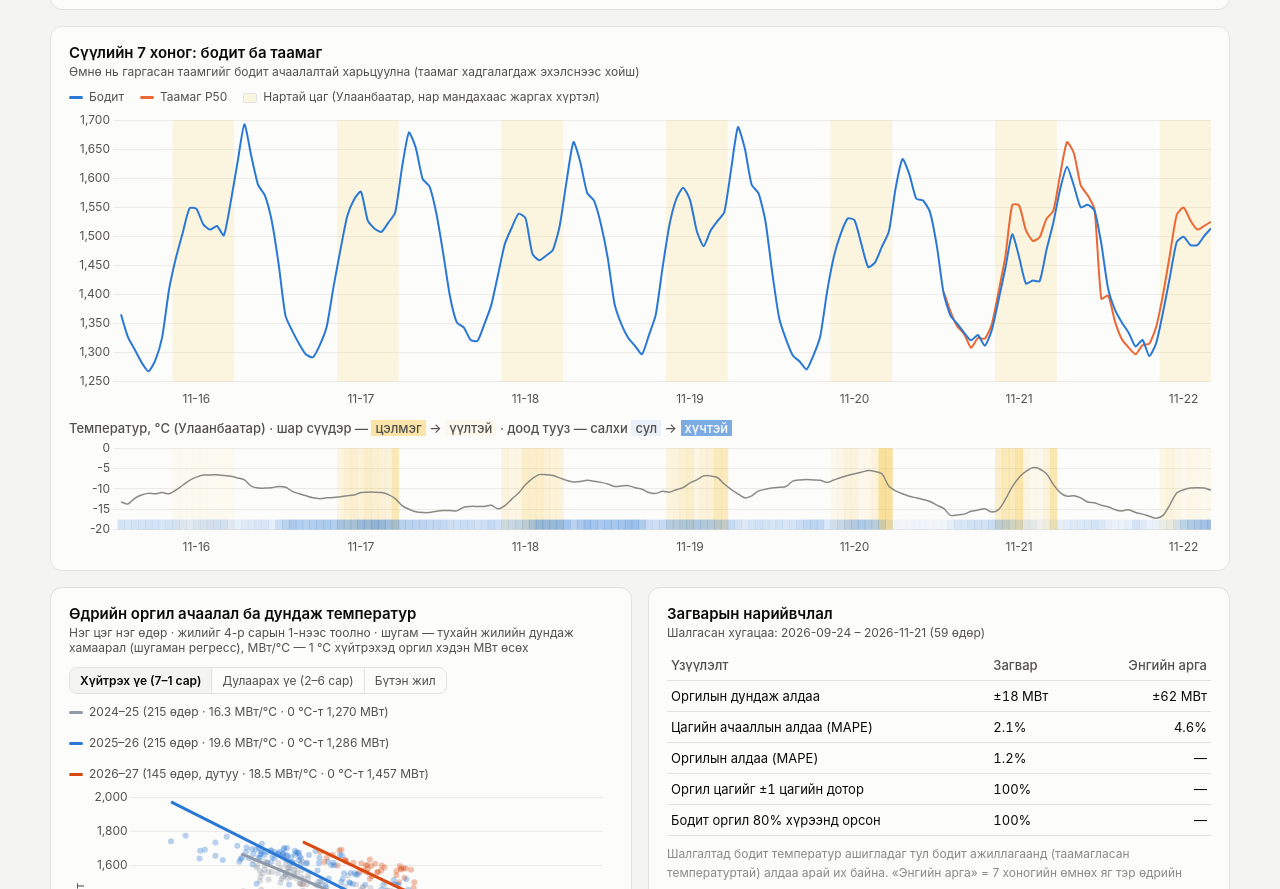
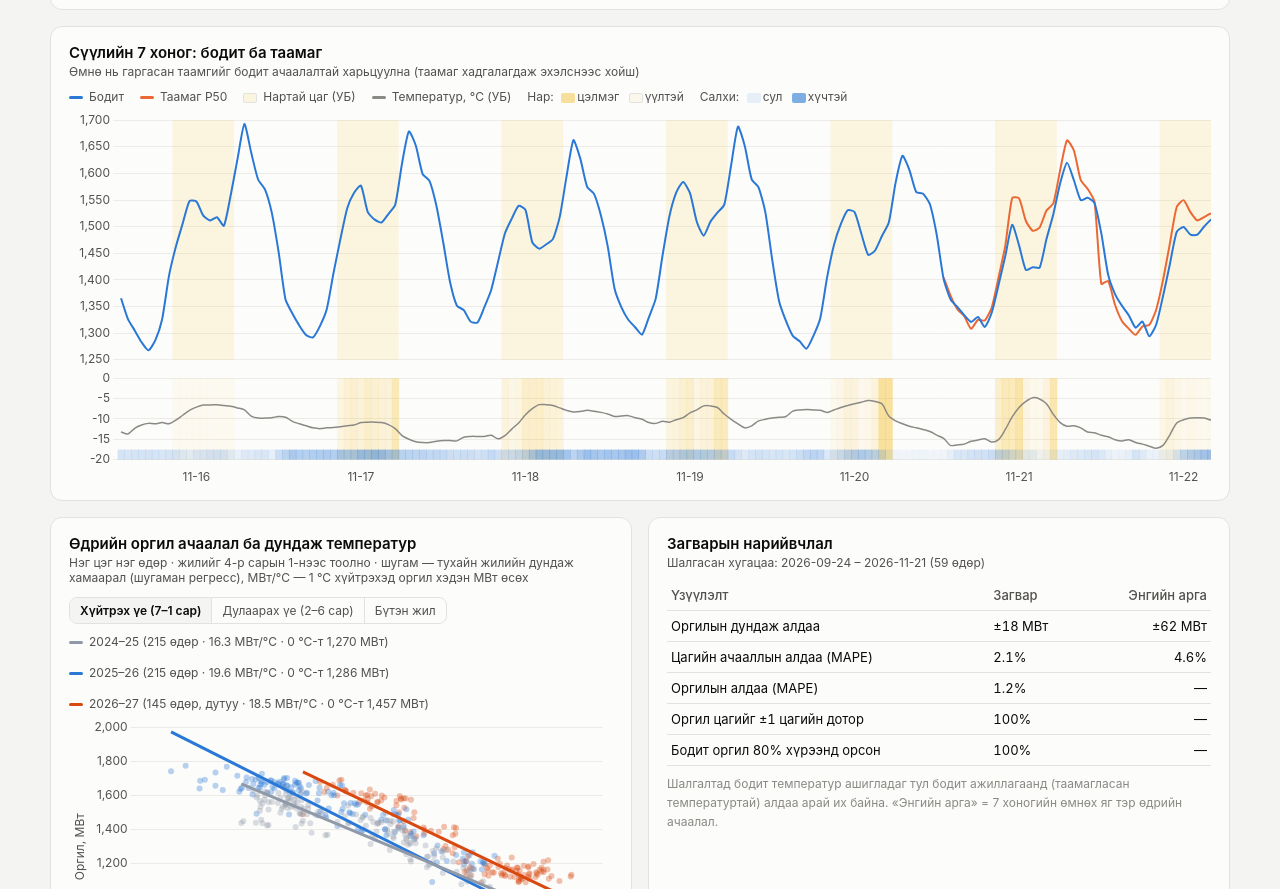
Before and after one commit to javkhlantug-eng/pfc, a plain HTML site: page docs/index.html in a window 1280 px wide. Shown: the part 1713-2602 px from the top of the page. Drawn offline with nearby package versions, Linux system fonts and the light colour scheme.

Commit message:
7-day: stack load and temperature as one chart with a shared date axis
Co-Authored-By: Claude Opus 5.5 <noreply@anthropic.com>
Claude-Session: https://claude.ai/code/session_01J7T9DhQzmEZ5JoNRfniRM1

```diff
--- a/docs/index.html
+++ b/docs/index.html
@@ -138,11 +138,13 @@
     <div class="legend">
       <span><i style="background:var(--series-1)"></i>Бодит</span>
       <span><i style="background:var(--series-2)"></i>Таамаг P50</span>
-      <span><i class="band" style="background:var(--day-shade);border:1px solid var(--border)"></i>Нартай цаг (Улаанбаатар, нар мандахаас жаргах хүртэл)</span>
+      <span><i class="band" style="background:var(--day-shade);border:1px solid var(--border)"></i>Нартай цаг (УБ)</span>
+      <span><i style="background:var(--text-muted)"></i>Температур, °C (УБ)</span>
+      <span>Нар: <i class="band" style="background:rgba(245,190,40,.45);margin:0 2px 0 4px"></i>цэлмэг <i class="band" style="background:rgba(245,190,40,.08);border:1px solid var(--border);margin:0 2px 0 6px"></i>үүлтэй</span>
+      <span id="windKey">Салхи: <i class="band" style="background:rgba(42,120,214,.1);margin:0 2px 0 4px"></i>сул <i class="band" style="background:rgba(42,120,214,.6);margin:0 2px 0 6px"></i>хүчтэй</span>
     </div>
-    <div class="chart"><canvas id="recentChart"></canvas></div>
-    <h2 style="margin-top:10px;font-size:13px;color:var(--text-secondary);font-weight:500">Температур, °C (Улаанбаатар) · шар сүүдэр — <span style="background:rgba(245,190,40,.4);padding:0 4px">цэлмэг</span> → <span style="background:rgba(245,190,40,.07);padding:0 4px">үүлтэй</span><span id="windKey"> · доод тууз — салхи <span style="background:rgba(42,120,214,.08);padding:0 4px">сул</span> → <span style="background:rgba(42,120,214,.6);color:#fff;padding:0 4px">хүчтэй</span></span></h2>
-    <div class="chart" style="height:120px"><canvas id="recentTemp"></canvas></div>
+    <div class="chart" style="height:260px"><canvas id="recentChart"></canvas></div>
+    <div class="chart" style="height:120px;margin-top:-2px"><canvas id="recentTemp"></canvas></div>
   </div>
 
   <div class="grid2">
@@ -354,7 +356,7 @@ Chart.defaults.font.size = 12;
       data: { labels: rl, datasets: [
         { label: 'Бодит', data: recent.map(r => r.actual), borderColor: s1, borderWidth: 2, pointRadius: 0, tension: .2 },
         { label: 'Таамаг', data: recent.map(r => r.forecast), borderColor: s2, borderWidth: 2, pointRadius: 0, tension: .2, spanGaps: false } ] },
-      options: baseOpts({ scales: { x: xTicks, y: yFixed },
+      options: baseOpts({ scales: { x: { ...xTicks, ticks: { ...xTicks.ticks, display: false } }, y: yFixed },
         plugins: { ...baseOpts().plugins, tooltip: { ...baseOpts().plugins.tooltip, callbacks: {
           title: i => i[0].label + (dayMask[i[0].dataIndex] ? ' ☀' : ''),
           label: c => ` ${c.dataset.label}: ${fmt(c.parsed.y)} МВт`,
```
